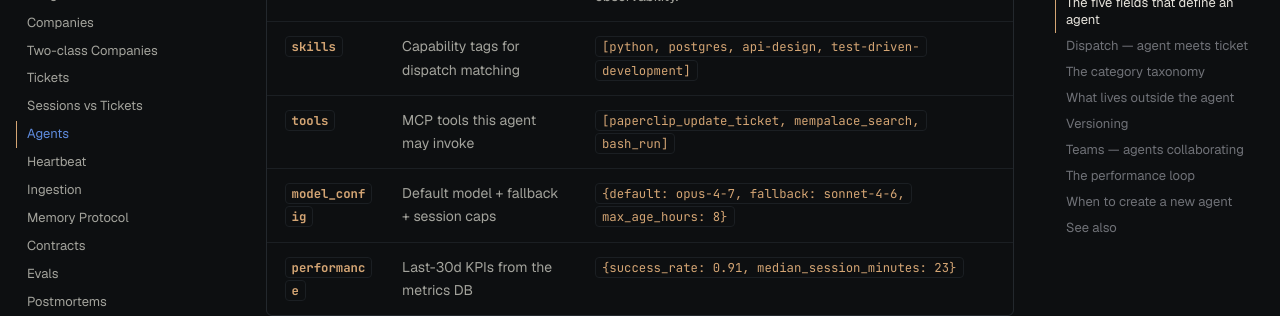
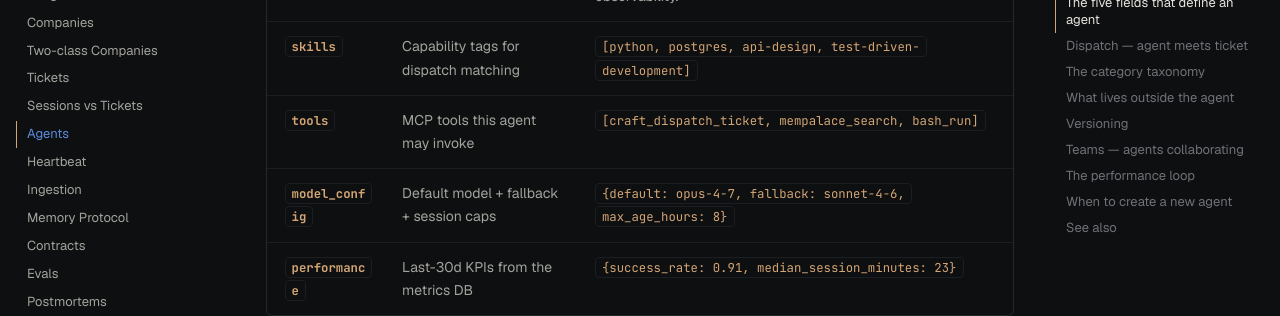
Before and after one commit to nexus-holdings/nexus-docs, an MkDocs documentation site: the page built from docs/concepts/agents.md, in a window 1280 px wide and 900 px high, scrolled down 1105 px. Shown: the part 148-464 px from the top of the window. Built offline with MkDocs 1.6.1 and Material for MkDocs 9.7.7, drawn with Linux system fonts in a browser that asks for light colours.

Commit message:
Use a real MCP tool in the canonical examples
Two doc pages cited a 'paperclip_update_ticket' / 'mcp__paperclip__update_ticket'
tool as the canonical example. No such tool is registered by any
paperclip-plugin-* manifest — there's only an internal Python
update_issue method on the Paperclip client, not an exposed MCP tool.

Replacing with 'craft_dispatch_ticket', which IS a real tool
registered by paperclip-plugin-craft-dispatch (the cross-company
ticket-creation surface).

Surfaced by the docs-vs-reality audit (Pass 3B re-verification,
delta #25).

Co-Authored-By: Claude Opus 4.7 (1M context) <noreply@anthropic.com>

```diff
--- a/docs/concepts/agents.md
+++ b/docs/concepts/agents.md
@@ -33,7 +33,7 @@ Every agent YAML has the same five load-bearing fields:
 |---|---|---|
 | **`base_prompt`** | Role description used as system prompt | "You are a senior backend engineer working on Nexus services. Prioritize correctness, test coverage, and observability." |
 | **`skills`** | Capability tags for dispatch matching | `[python, postgres, api-design, test-driven-development]` |
-| **`tools`** | MCP tools this agent may invoke | `[paperclip_update_ticket, mempalace_search, bash_run]` |
+| **`tools`** | MCP tools this agent may invoke | `[craft_dispatch_ticket, mempalace_search, bash_run]` |
 | **`model_config`** | Default model + fallback + session caps | `{default: opus-4-7, fallback: sonnet-4-6, max_age_hours: 8}` |
 | **`performance`** | Last-30d KPIs from the metrics DB | `{success_rate: 0.91, median_session_minutes: 23}` |
 
```
Also changed, not shown: docs/components/skills-catalog.md (+1 -1 lines).
